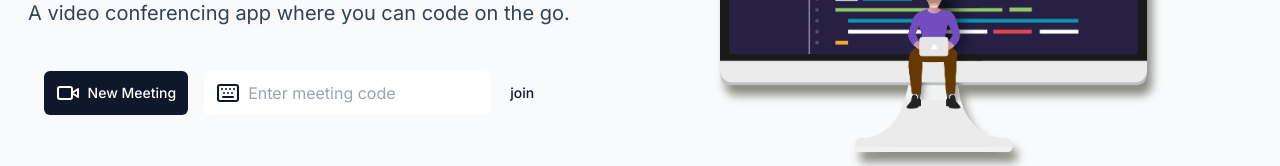
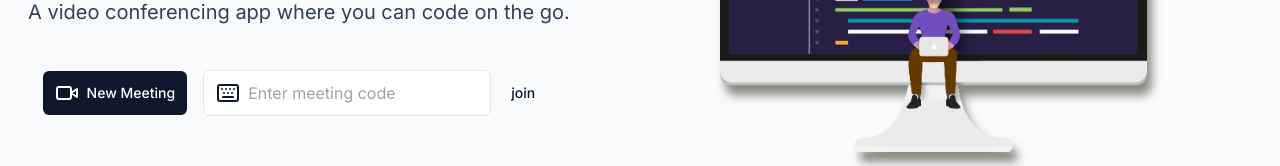
Before and after one commit to shreverr/meetcode-Nextjs-13, a Next.js app: page / in a window 1280 px wide. Shown: the part 475-641 px from the top of the page. Built offline with nearby package versions, Linux system fonts and the light colour scheme; no server answers.

Commit message:
added border for input

```diff
--- a/src/components/JoinMeeting.tsx
+++ b/src/components/JoinMeeting.tsx
@@ -15,7 +15,7 @@ const JoinMeeting: FC<JoinMeetingProps> = ({ }) => {
 
   return (
     <div className='flex items-center'>
-      <div className='flex items-center '>
+      <div className='flex items-center border rounded-md dark:border-slate-700 '>
         <div className='bg-white dark:bg-slate-800 h-11 flex items-center rounded-s-md ps-3'>
           <Icons.Keyboard />
         </div>
```
